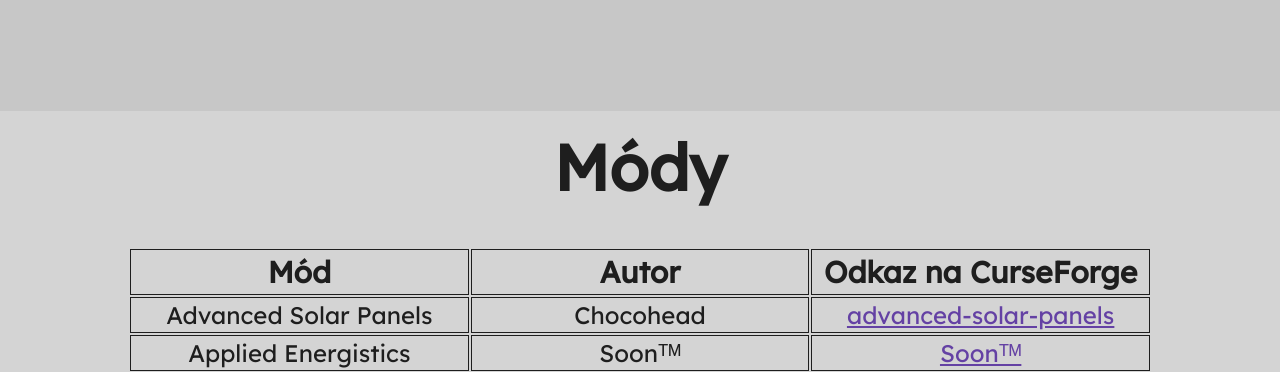
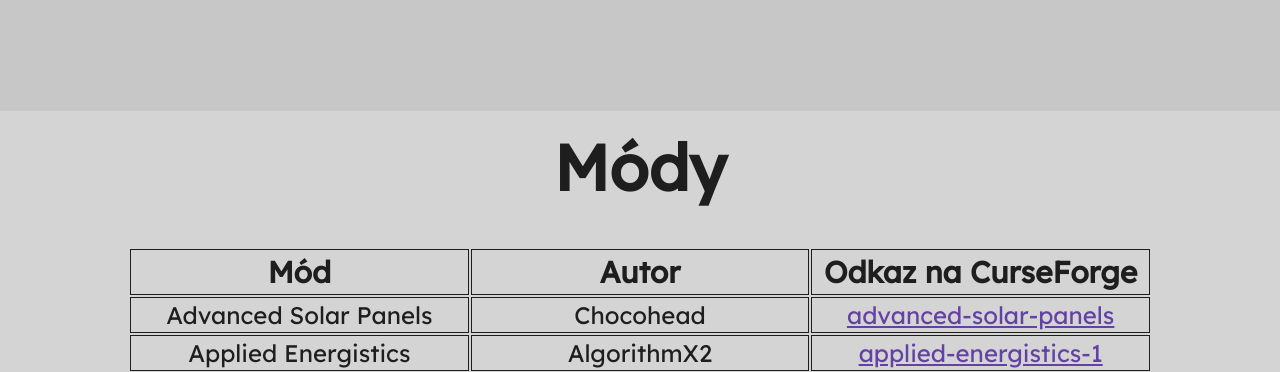
Before and after one commit to kupecks-webs/engineerium-web, a plain HTML site: page mods.html in a window 1280 px wide. Shown: the part 401-773 px from the top of the page. Drawn offline with Linux system fonts and the light colour scheme; no server answers.

Commit message:
Update mods.html

```diff
--- a/mods.html
+++ b/mods.html
@@ -29,8 +29,8 @@
     <td><p class="s-xlarge"><a class="curse-link" href="https://www.curseforge.com/minecraft/mc-mods/advanced-solar-panels">advanced-solar-panels</a></p></td>
 </tr><tr>
     <td><p class="s-xlarge">Applied Energistics</p></td>
-    <td><p class="s-xlarge">Soonᵀᴹ</p></td>
-    <td><p class="s-xlarge"><a class="curse-link" href="">Soonᵀᴹ</a></p></td>
+    <td><p class="s-xlarge">AlgorithmX2</p></td>
+    <td><p class="s-xlarge"><a class="curse-link" href="https://www.curseforge.com/minecraft/mc-mods/applied-energistics-1">applied-energistics-1</a></p></td>
 </tr><tr>
     <td><p class="s-xlarge">Aquaculture</p></td>
     <td><p class="s-xlarge">Soonᵀᴹ</p></td>
```
